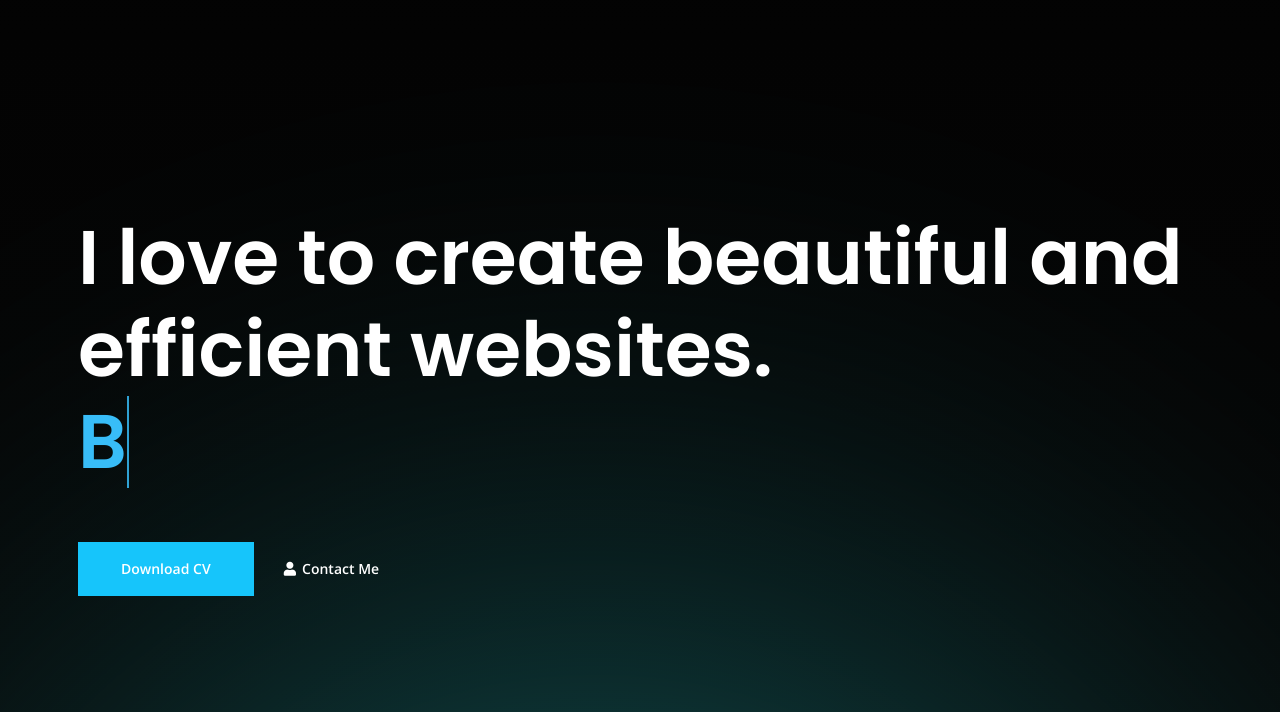
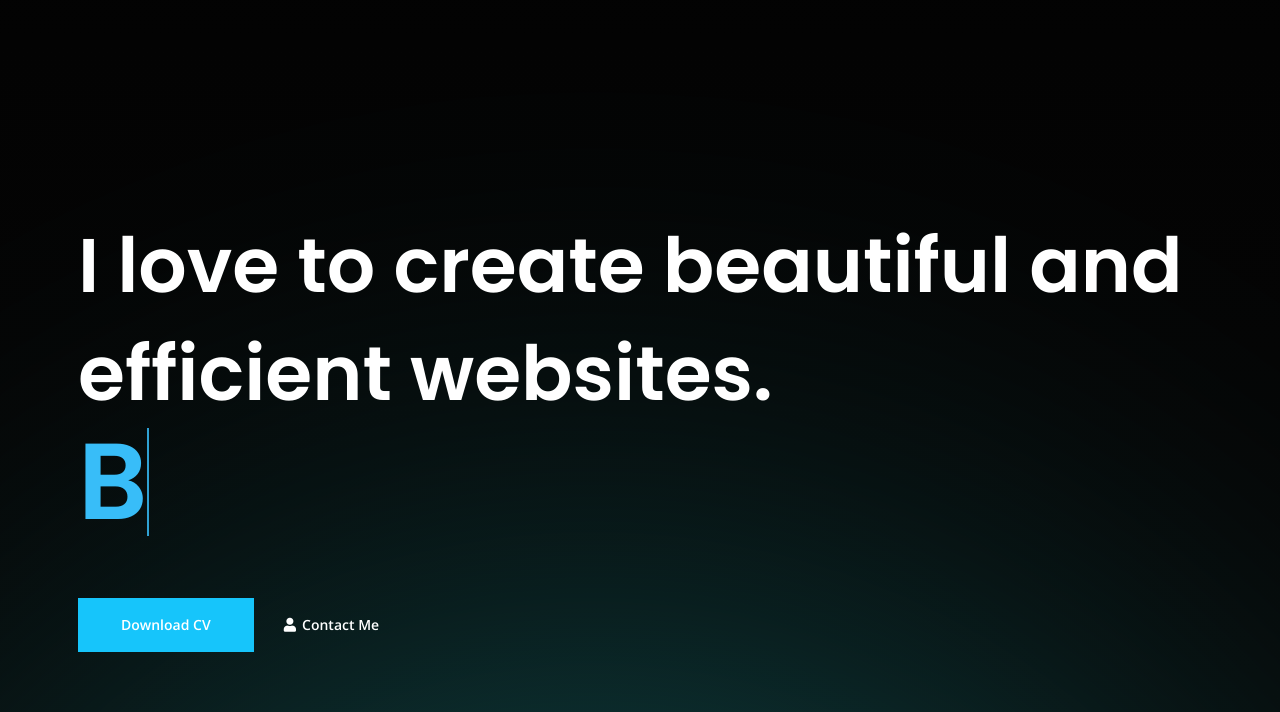
Before and after one commit to farhanqasim/portfolio, a plain HTML site: page index.html in a window 1280 px wide. Shown: the part 88-800 px from the top of the page. Drawn offline with nearby package versions, Linux system fonts and the light colour scheme.

Commit message:
farhan changes

```diff
--- a/css/styles.css
+++ b/css/styles.css
@@ -1209,8 +1209,11 @@ a:hover.back-to-top {
 	/* General Styles */
 	.h1-large {
 		font-size: 4.75rem;
-		line-height: 5.75rem;
+		line-height: 6.75rem;
 
+	}
+	.typing-text{
+		font-size: 6.75rem;
 	}
 	/* end of general styles */
 
```
